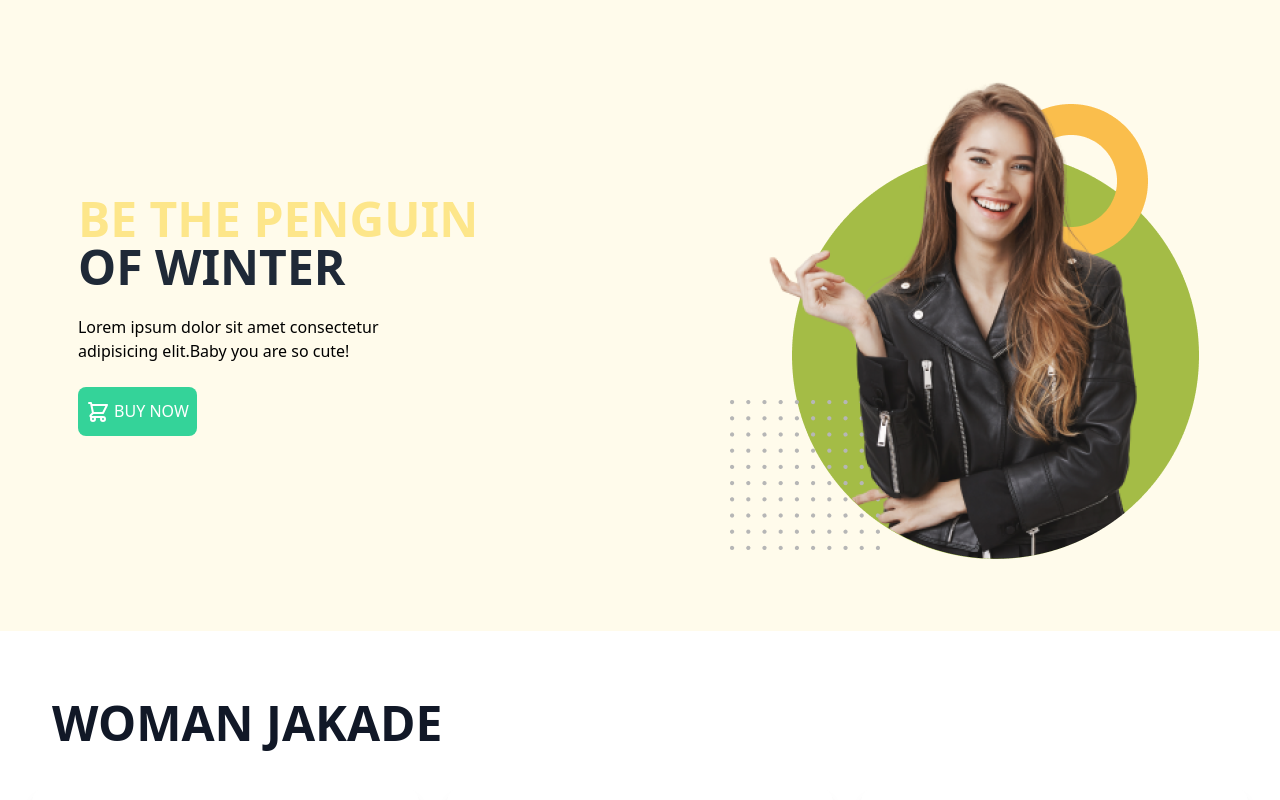
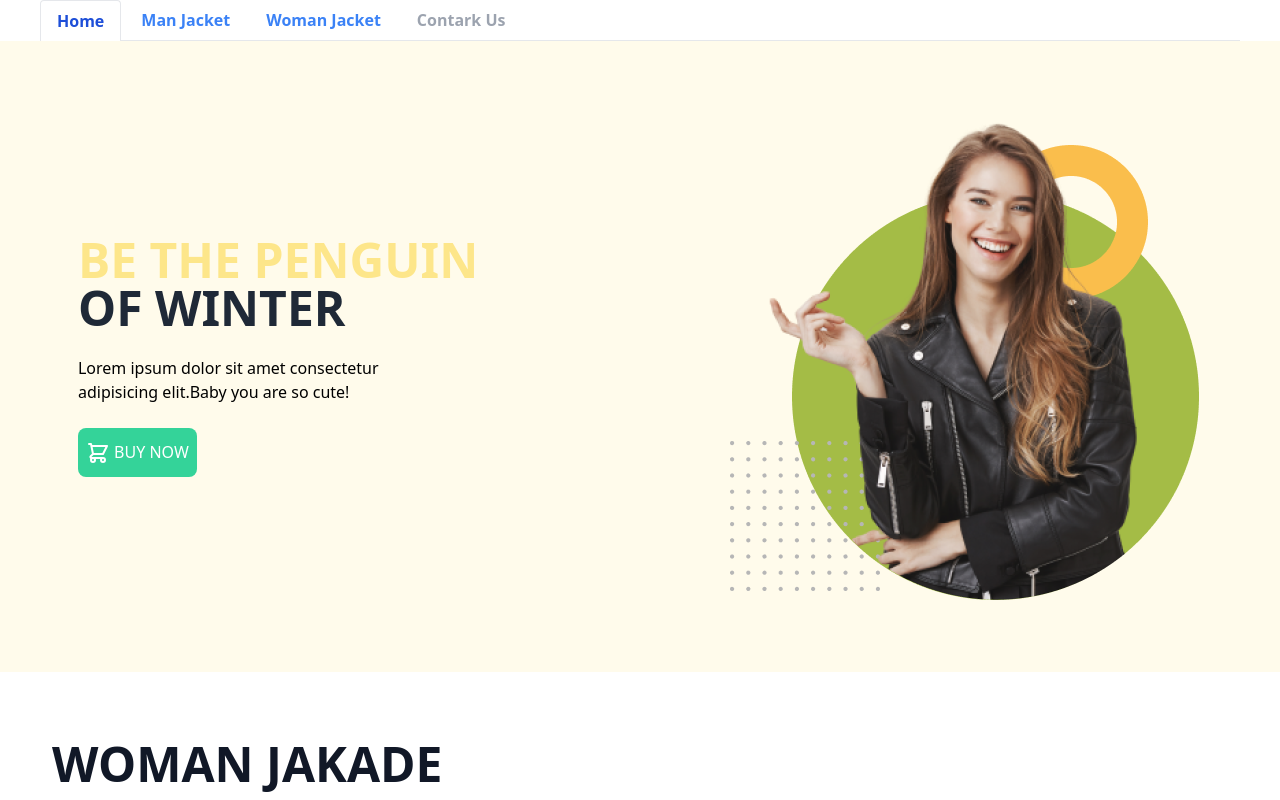
Before and after one commit to Arif-miad/penguin-shopping, a plain HTML site: page index.html in a window 1280 px wide. Shown: the top 800 px of the page. Drawn offline with nearby package versions, Linux system fonts and the light colour scheme.

Commit message:
tailwind

```diff
--- a/index.html
+++ b/index.html
@@ -11,6 +11,27 @@
 </head>
 
 <body>
+    <section class="">
+        <div class="container px-10">
+            <ul class="flex border-b">
+                <li class="-mb-px mr-1">
+                    <a class="bg-white inline-block border-l border-t border-r rounded-t py-2 px-4 text-blue-700 font-semibold"
+                        href="#">Home</a>
+                </li>
+                <li class="mr-1">
+                    <a class="bg-white inline-block py-2 px-4 text-blue-500 hover:text-blue-800 font-semibold"
+                        href="#">Man Jacket </a>
+                </li>
+                <li class="mr-1">
+                    <a class="bg-white inline-block py-2 px-4 text-blue-500 hover:text-blue-800 font-semibold"
+                        href="#">Woman Jacket</a>
+                </li>
+                <li class="mr-1">
+                    <a class="bg-white inline-block py-2 px-4 text-gray-400 font-semibold" href="#">Contark Us</a>
+                </li>
+            </ul>
+        </div>
+    </section>
     <header class="bg-yellow-50 p-6">
         <section class="container lg:flex items-center   justify-around py-12 px-4">
             <div class=" space-y-6  ">
@@ -184,7 +205,8 @@
                     <img class="p-8" src="images/shopping.png" alt="">
                 </div>
                 <div class="bg-red-200 p-5  rounded ">
-                    <svg class=" inline w-16 h-16" fill="currentColor" viewBox="0 0 20 20" xmlns="http://www.w3.org/2000/svg">
+                    <svg class=" inline w-16 h-16" fill="currentColor" viewBox="0 0 20 20"
+                        xmlns="http://www.w3.org/2000/svg">
                         <path
                             d="M3 1a1 1 0 000 2h1.22l.305 1.222a.997.997 0 00.01.042l1.358 5.43-.893.892C3.74 11.846 4.632 14 6.414 14H15a1 1 0 000-2H6.414l1-1H14a1 1 0 00.894-.553l3-6A1 1 0 0017 3H6.28l-.31-1.243A1 1 0 005 1H3zM16 16.5a1.5 1.5 0 11-3 0 1.5 1.5 0 013 0zM6.5 18a1.5 1.5 0 100-3 1.5 1.5 0 000 3z">
                         </path>
@@ -206,7 +228,7 @@
 
 
 
-            <h1>fd;lgjkfdpjvklgjefp'</h1>
+
 
     </main>
     <footer>
```
